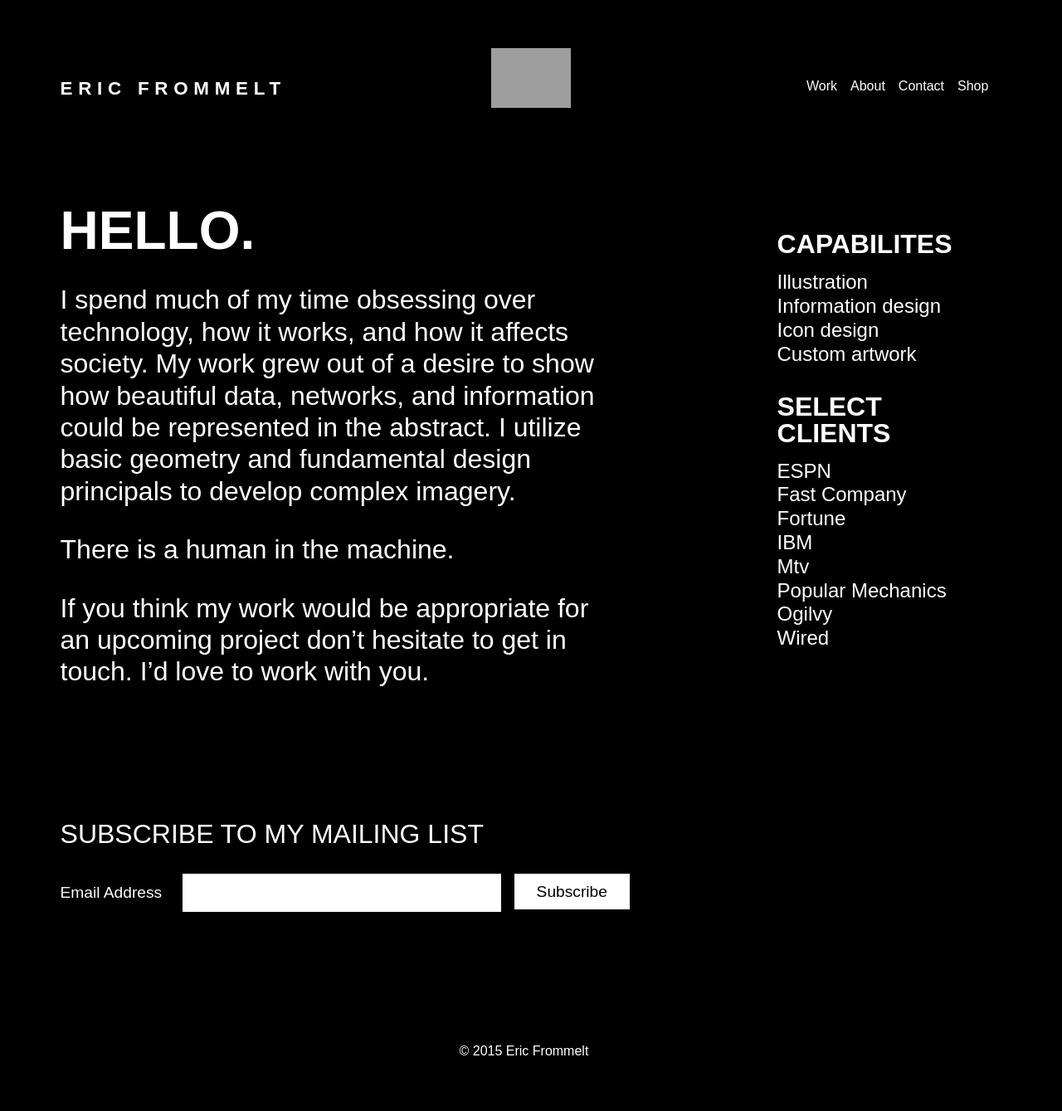
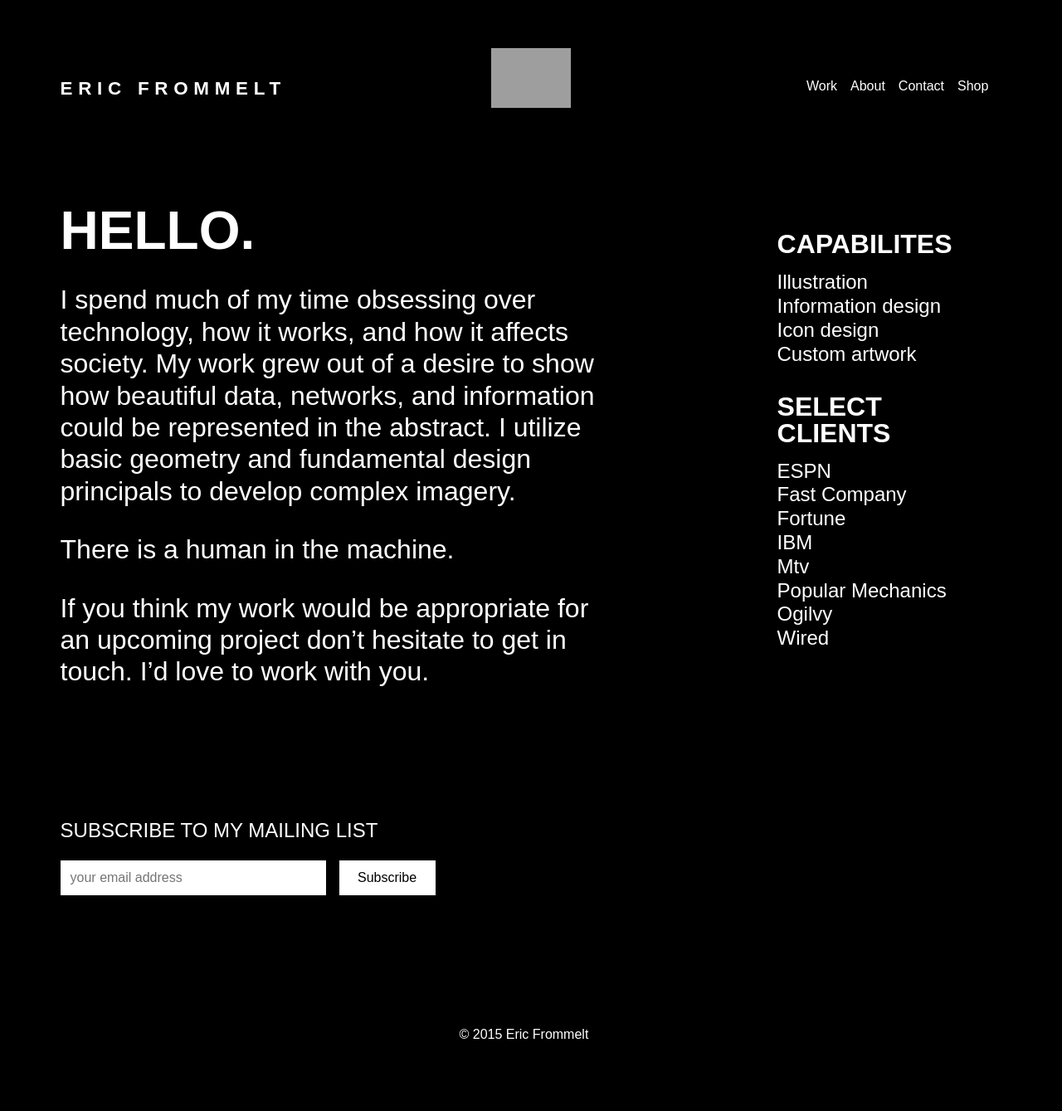
Before and after one commit to ericfrommelt/portfolio2016, a Jekyll site: the page built from about/index.html, in a window 1280 px wide. Shown: the whole page at 83% size. Built offline with Jekyll 4.4.1, drawn with Linux system fonts in a browser that asks for light colours.

Commit message:
made some adjustments to the mailing list signup

```diff
--- a/_includes/footer.html
+++ b/_includes/footer.html
@@ -8,8 +8,7 @@
         <div id="mc_embed_signup_scroll">
     	<h2>Subscribe to my mailing list</h2>
     <div class="mc-field-group">
-    	<label for="mce-EMAIL">Email Address </label>
-    	<input type="email" value="" name="EMAIL" class="required email" id="mce-EMAIL">
+    	<input type="email" value="" name="EMAIL" class="required email" id="mce-EMAIL" placeholder="your email address">
     </div>
   	<div id="mce-responses" class="clear">
   		<div class="response" id="mce-error-response" style="display:none"></div>
--- a/_sass/_layout.scss
+++ b/_sass/_layout.scss
@@ -114,7 +114,7 @@
 
   h2 {
     font-weight: 400;
-    font-size: 2em;
+    font-size: 1.5em;
     text-transform: uppercase;
     margin-bottom: 1em;
   }
@@ -130,7 +130,7 @@
 }
 .mc-field-group > label {
   padding-right: 1em;
-  font-size: 1.2em;
+  font-size: 1em;
 }
 
 .clear {
@@ -146,23 +146,17 @@ input{
     padding: 11px;
     border: solid 1px #FFF;
     outline: 0;
-    font: $text-font;
-    font-size: 1.2em;
+    font-family: $text-font;
+    font-size: 1em;
     width: 20em;
     background: #FFFFFF;
     }
 
-input:hover,.preview-block input:focus{
-    border-color: #b1b1b1;
-    }
-
 .clear input{
     width: auto;
-    padding: .56em 1.4em;
+    padding: .75em 1.4em;
     background: #FFF;
     border: 0;
-    font-size: 1.2em;
-    font-family: $text-font;
     color: #000;
     cursor: pointer;
     }
```
